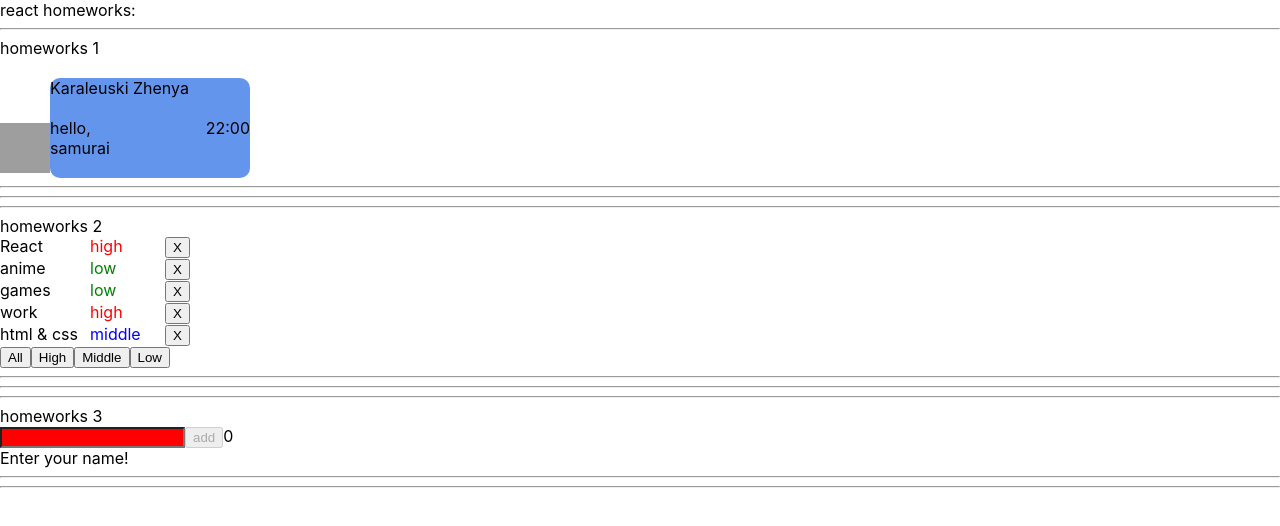
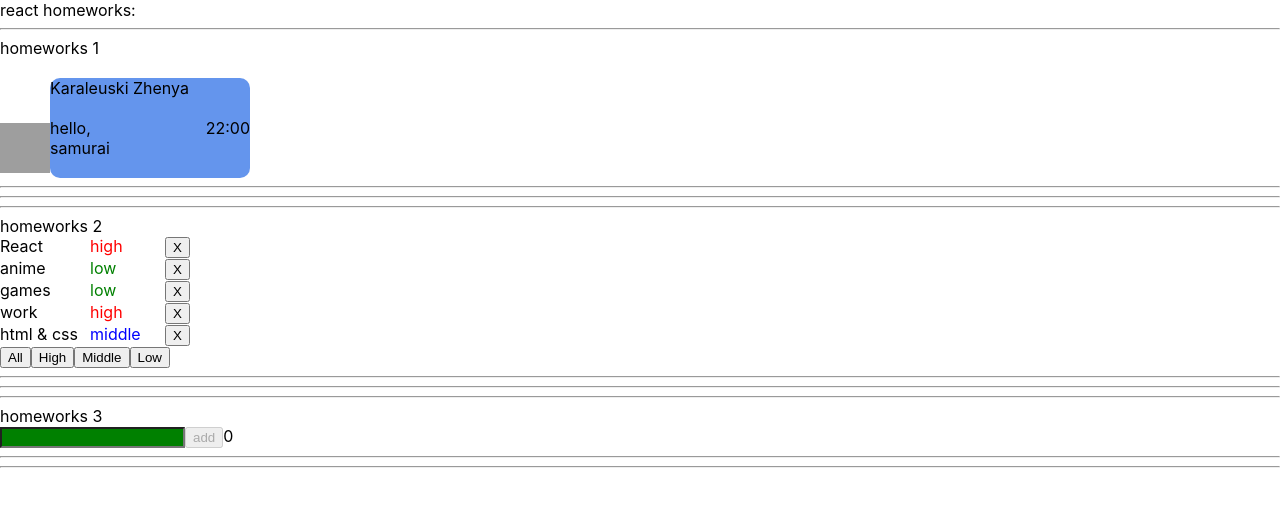
Before and after one commit to korolevskiy08/HomeWorkByIgnat, a React (Create React App) app: page / in a window 1280 px wide. Shown: the top 526 px of the page. Built offline with nearby package versions, Linux system fonts and the light colour scheme; grey boxes are pictures that could not be loaded.

Commit message:
refactoring

```diff
--- a/src/p2-homeworks/h3/Greeting.tsx
+++ b/src/p2-homeworks/h3/Greeting.tsx
@@ -5,7 +5,7 @@ type GreetingPropsType = {
     name: string // need to fix any
     setNameCallback: any // need to fix any
     addUser: ()=>void // need to fix any
-    error: string // need to fix any
+    error: string | null // need to fix any
     totalUsers: number // need to fix any
 }
 
@@ -13,7 +13,7 @@ type GreetingPropsType = {
 const Greeting: React.FC<GreetingPropsType> = (
     {name, setNameCallback, addUser, error, totalUsers} // деструктуризация пропсов
 ) => {
-    const inputClass = name.length < 1 ? s.inputClassOff : s.inputClassOnn   // need to fix with (?:)
+    const inputClass = error ? s.inputClassOff : s.inputClassOnn   // need to fix with (?:)
 
     return (
         <div>
--- a/src/p2-homeworks/h3/GreetingContainer.tsx
+++ b/src/p2-homeworks/h3/GreetingContainer.tsx
@@ -14,22 +14,21 @@ type GreetingContainerPropsType = {
 // уровень локальной логики
 const GreetingContainer: React.FC<GreetingContainerPropsType> = ({users, addUserCallback}) => { // деструктуризация пропсов
     const [name, setName] = useState<string>('') // need to fix any
-    const [error, setError] = useState<string>('Enter your name!') // need to fix any
+    const [error, setError] = useState<string | null>(null) // need to fix any
 
     const setNameCallback = (e: ChangeEvent<HTMLInputElement>) => { // need to fix any
         let nameValue = e.currentTarget.value
         setName(nameValue)
-        if (nameValue === ''){
-            setError('You didn\'t enter anything')
-        } else {
-            setError('')
-        }
     }
 
     const addUser = () => {
-        addUserCallback(name)
-        setName('')
-}
+        if (name.trim() !== '') {
+            addUserCallback(name.trim())
+            setName('')
+        } else {
+            setError('Wrong name')
+        }
+    }
 
     const totalUsers = users.length// need to fix
 
```
